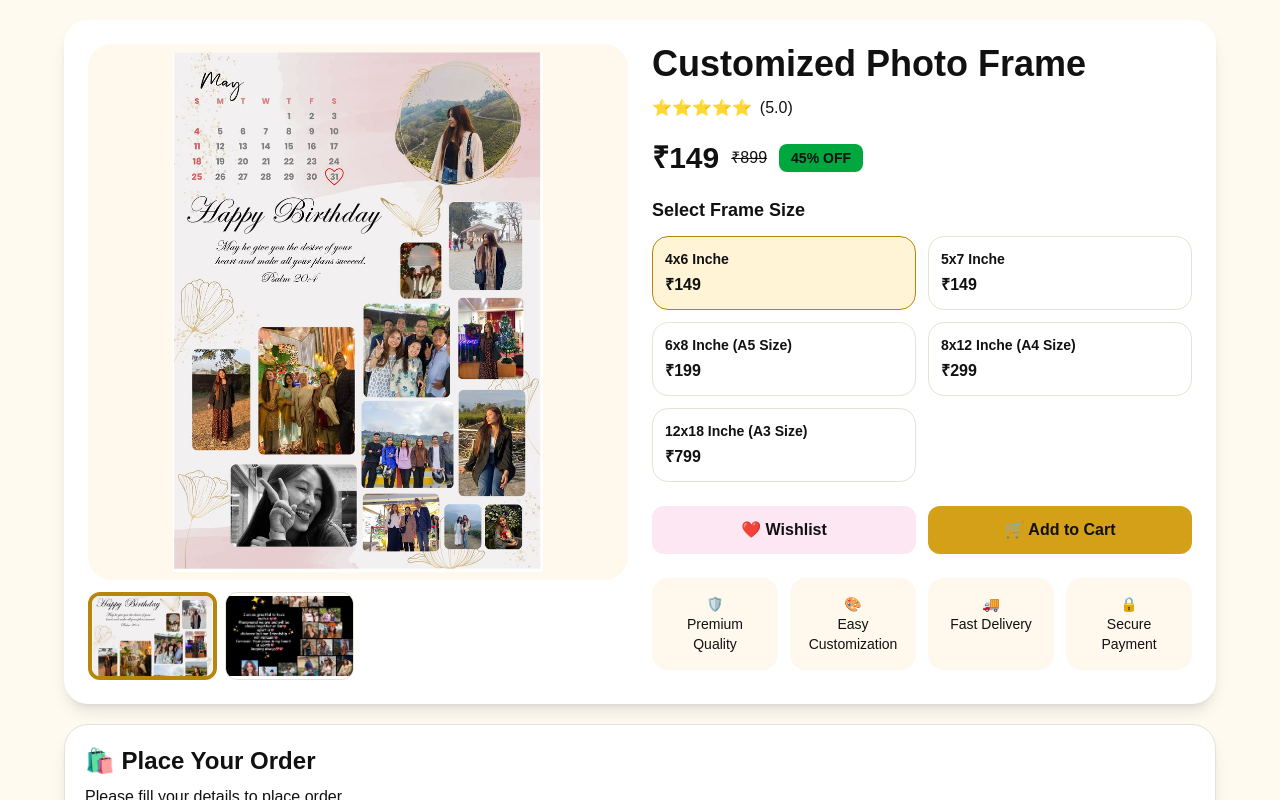
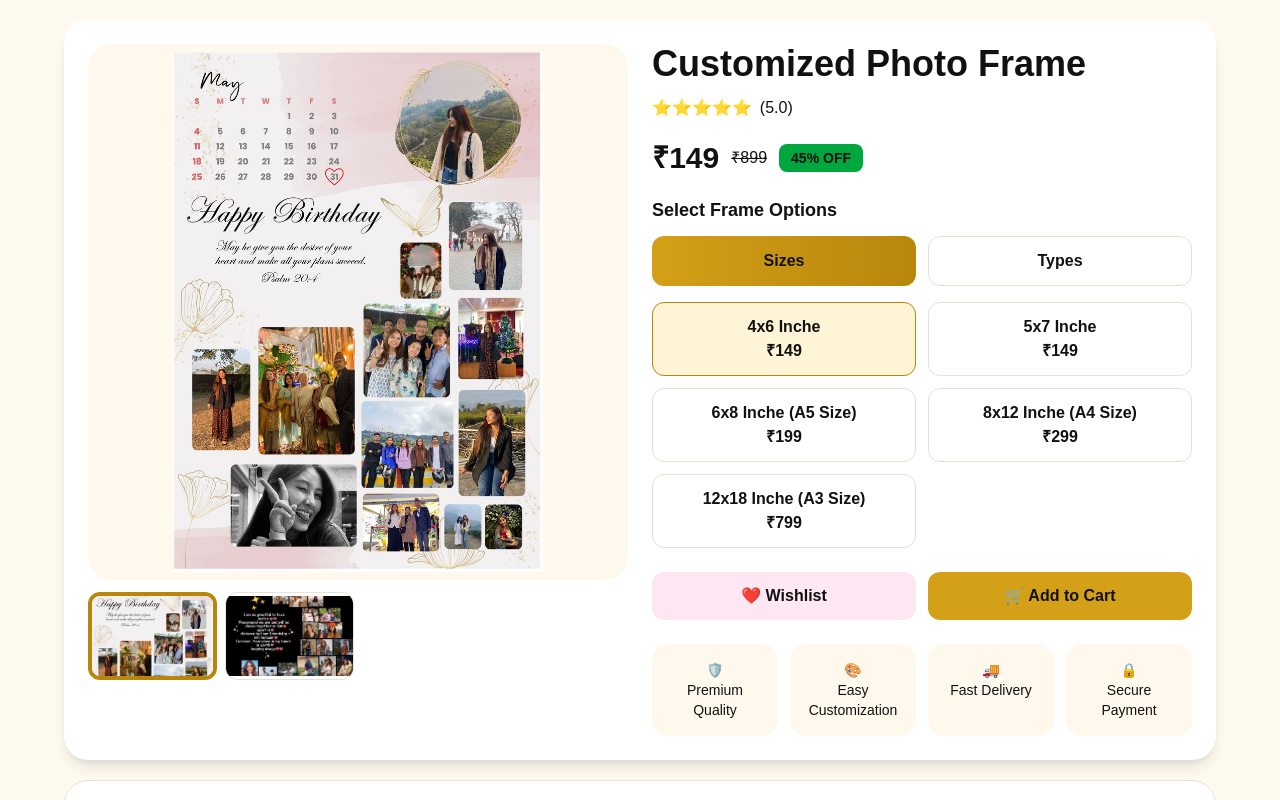
Before and after one commit to Vincentvicky2001/jc-gift-gallery, a Next.js app: page /product/birthday-customized-photo-frame in a window 1280 px wide. Shown: the top 800 px of the page. Built offline with nearby package versions, Linux system fonts and the light colour scheme.

Commit message:
Added frame size and finish options

```diff
--- a/app/product/[slug]/page.tsx
+++ b/app/product/[slug]/page.tsx
@@ -158,7 +158,18 @@ export default function ProductPage() {
   const [customOccasion, setCustomOccasion] = useState("");
   const [customPrintText, setCustomPrintText] = useState("");
   const [customDetails, setCustomDetails] = useState("");
-const [selectedSize, setSelectedSize] = useState("4x6 Inche");
+const isPhotoFrame = product.name
+  .toLowerCase()
+  .includes("photo frame");
+
+const [activeOption, setActiveOption] =
+  useState<"sizes" | "types">("sizes");
+
+const [selectedSize, setSelectedSize] =
+  useState("4x6 Inche");
+
+const [selectedFinish, setSelectedFinish] =
+  useState("Glossy Finish");
 
 const sizeOptions = [
   { size: "4x6 Inche", price: "₹149" },
@@ -167,8 +178,20 @@ const sizeOptions = [
   { size: "8x12 Inche (A4 Size)", price: "₹299" },
   { size: "12x18 Inche (A3 Size)", price: "₹799" },
 ];
+
+const finishOptions = [
+  "Glossy Finish",
+  "Matte Finish",
+  "Sparkle Finish",
+];
+
 const selectedSizePrice =
-  sizeOptions.find((item) => item.size === selectedSize)?.price || product.price;
+  sizeOptions.find((item) => item.size === selectedSize)?.price ||
+  product.price;
+
+const displayPrice = isPhotoFrame
+  ? selectedSizePrice
+  : product.price;
 
 const orderMessage = `Hello JC Gift Gallery,
 
@@ -178,8 +201,9 @@ I want to place an order.
 🛍️ PRODUCT DETAILS
 ━━━━━━━━━━━━━━━━━━━━
 Product : ${product.name}
-Size : ${selectedSize}
-Price : ${selectedSizePrice}
+${isPhotoFrame ? `Size : ${selectedSize}` : ""}
+${isPhotoFrame ? `Type : ${selectedFinish}` : ""}
+Price : ${displayPrice}
 Quantity : ${orderQuantity}
 
 ━━━━━━━━━━━━━━━━━━━━
@@ -192,6 +216,7 @@ Address : ${orderAddress}
 Please confirm availability and payment details.
 
 Thank You.`;
+
 const customizeMessage = `Hello JC Gift Gallery,
 
 I want to customize a gift.
@@ -205,9 +230,13 @@ Product Type: ${customProductType}
 Occasion: ${customOccasion}
 Name/Text To Print: ${customPrintText}
 Quantity: ${customQuantity}
+${isPhotoFrame ? `Size: ${selectedSize}` : ""}
+${isPhotoFrame ? `Type: ${selectedFinish}` : ""}
 
 Customization Requirements:
-${customDetails}`;
+${customDetails}
+
+Please confirm design, price, and delivery details.`;
 
   const orderWhatsappLink = `https://wa.me/919538952178?text=${encodeURIComponent(orderMessage)}`;
   const customizeWhatsappLink = `https://wa.me/919538952178?text=${encodeURIComponent(customizeMessage)}`;
@@ -279,8 +308,9 @@ return (
           </div>
 
           <div className="flex items-center gap-3 mt-5 flex-wrap">
+
 <p className="text-3xl font-bold text-black">
-    {sizeOptions.find((item) => item.size === selectedSize)?.price || product.price}
+  {displayPrice}
 </p>
 
   {product.oldPrice && (
@@ -295,34 +325,103 @@ return (
     </span>
   )}
 </div>
+{isPhotoFrame && (
+  <div className="mt-5">
 
-<div className="mt-5">
     <h3 className="font-bold text-lg text-black mb-3">
-    Select Frame Size
+      Select Frame Options
     </h3>
 
+    <div className="grid grid-cols-2 gap-3 mb-4">
+
+      <button
+        type="button"
+        onClick={() => setActiveOption("sizes")}
+        className={`py-3 rounded-xl font-bold ${
+          activeOption === "sizes"
+            ? "bg-gradient-to-r from-[#D4A017] to-[#B8860B] text-white"
+            : "bg-white border border-[#E8E1D6]"
+        }`}
+      >
+        Sizes
+      </button>
+
+      <button
+        type="button"
+        onClick={() => setActiveOption("types")}
+        className={`py-3 rounded-xl font-bold ${
+          activeOption === "types"
+            ? "bg-gradient-to-r from-[#D4A017] to-[#B8860B] text-white"
+            : "bg-white border border-[#E8E1D6]"
+        }`}
+      >
+        Types
+      </button>
+
+    </div>
+
+    {activeOption === "sizes" && (
+
       <div className="grid grid-cols-2 gap-3">
+
         {sizeOptions.map((option) => (
+
           <button
             key={option.size}
+            type="button"
             onClick={() => setSelectedSize(option.size)}
-        className={`p-3 rounded-2xl border text-left transition ${
+            className={`p-3 rounded-xl border ${
               selectedSize === option.size
                 ? "border-[#B8860B] bg-[#FFF4D6]"
-            : "border-[#E8E1D6] bg-white"
+                : "border-[#E8E1D6]"
             }`}
           >
-        <p className="font-semibold text-black text-sm">
+
+            <p className="font-semibold">
               {option.size}
             </p>
 
-        <p className="text-[#B8860B] font-bold mt-1">
+            <p className="text-[#B8860B] font-bold">
               {option.price}
             </p>
+
           </button>
+
         ))}
+
       </div>
+
+    )}
+
+    {activeOption === "types" && (
+
+      <div className="grid grid-cols-1 md:grid-cols-3 gap-3">
+
+        {finishOptions.map((finish) => (
+
+          <button
+            key={finish}
+            type="button"
+            onClick={() => setSelectedFinish(finish)}
+            className={`p-3 rounded-xl border font-semibold ${
+              selectedFinish === finish
+                ? "border-[#B8860B] bg-[#FFF4D6] text-[#B8860B]"
+                : "border-[#E8E1D6]"
+            }`}
+          >
+
+            {finish}
+
+          </button>
+
+        ))}
+
       </div>
+
+    )}
+
+  </div>
+)}
 
           <div className="mt-6 grid grid-cols-2 gap-3">
             <button onClick={addToWishlist} className="bg-pink-100 text-red-600 py-3 rounded-xl font-bold">
```
Lines whose indentation alone changed are shown as unchanged.
